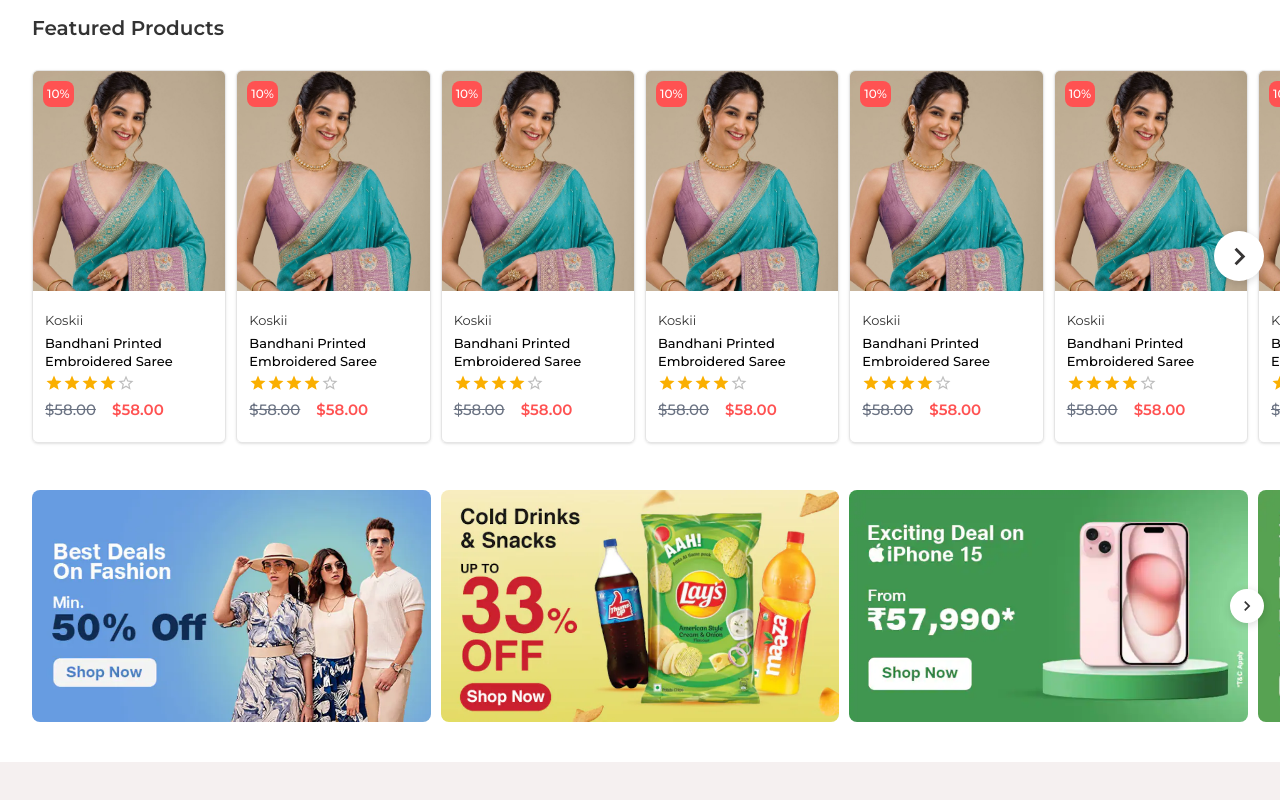
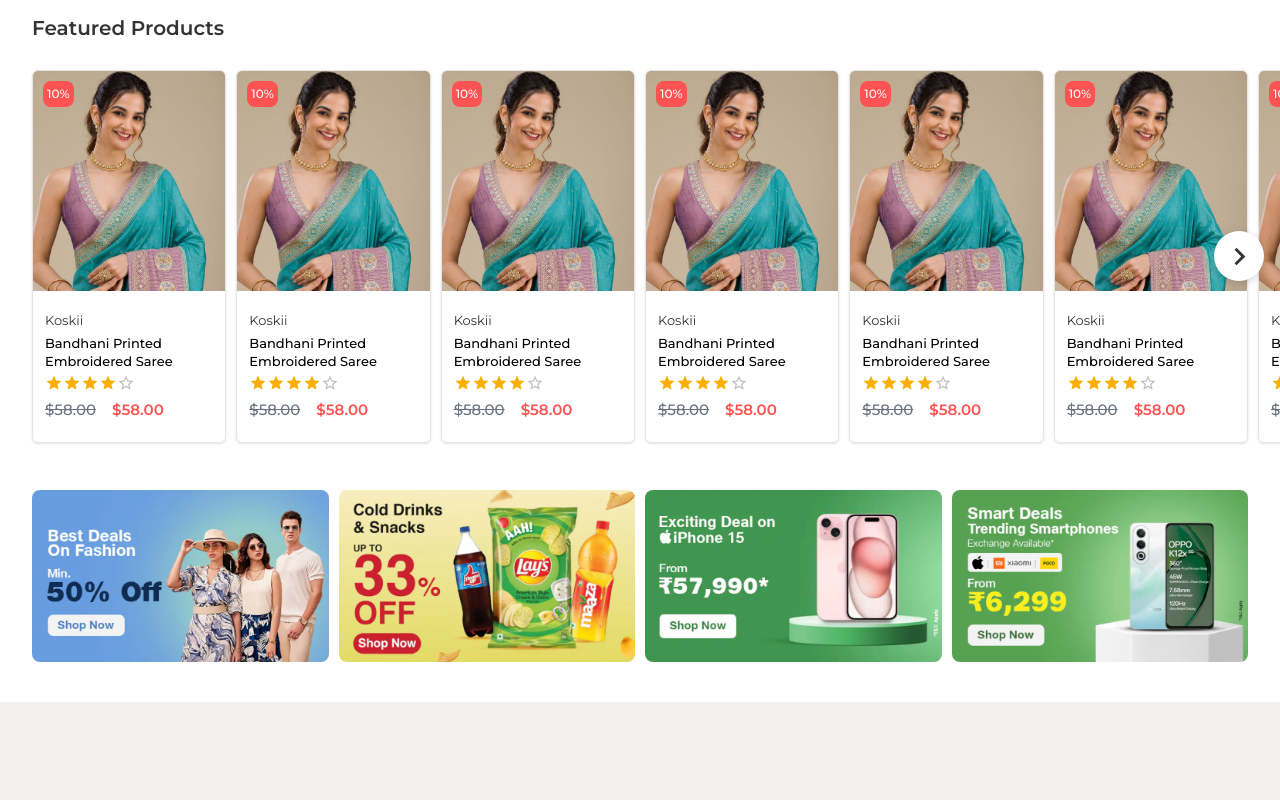
Before and after one commit to Yuvraj-2505/E-commerce, a React (Vite) app: page / in a window 1280 px wide. Shown: the part 2425-3225 px from the top of the page. Built offline with nearby package versions, Linux system fonts and the light colour scheme.

Commit message:
feature product

```diff
--- a/src/pages/Home/index.jsx
+++ b/src/pages/Home/index.jsx
@@ -99,7 +99,7 @@ const Home = () => {
         <div className="container">
             <h2 className="text-[20px] font-[600]">Featured Products</h2>
             <ProductsSlider items={6}/>
-            <AdsBannerSlider items={3} />
+            <AdsBannerSlider items={4} />
         </div>
       </section>
 
```
